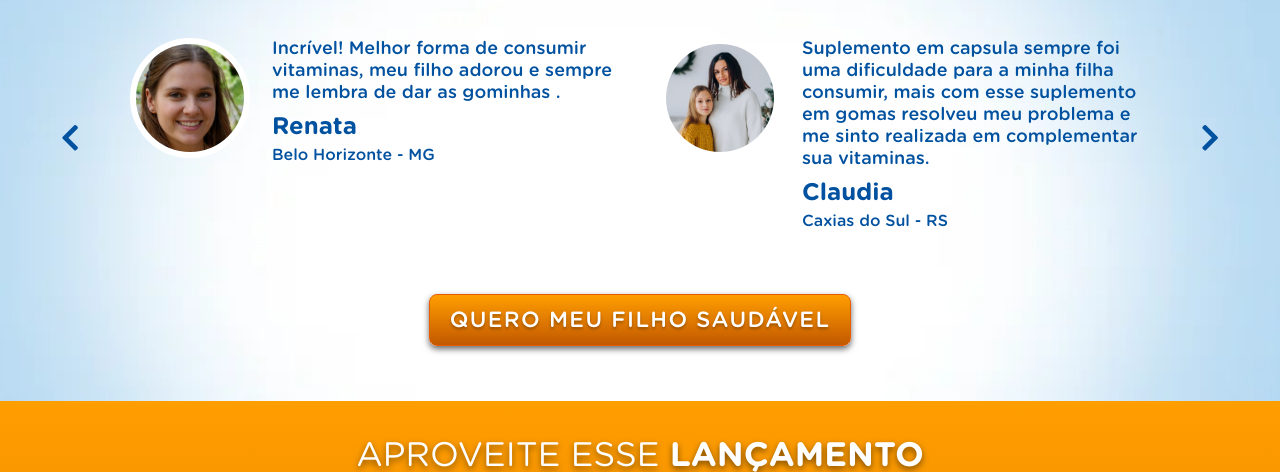
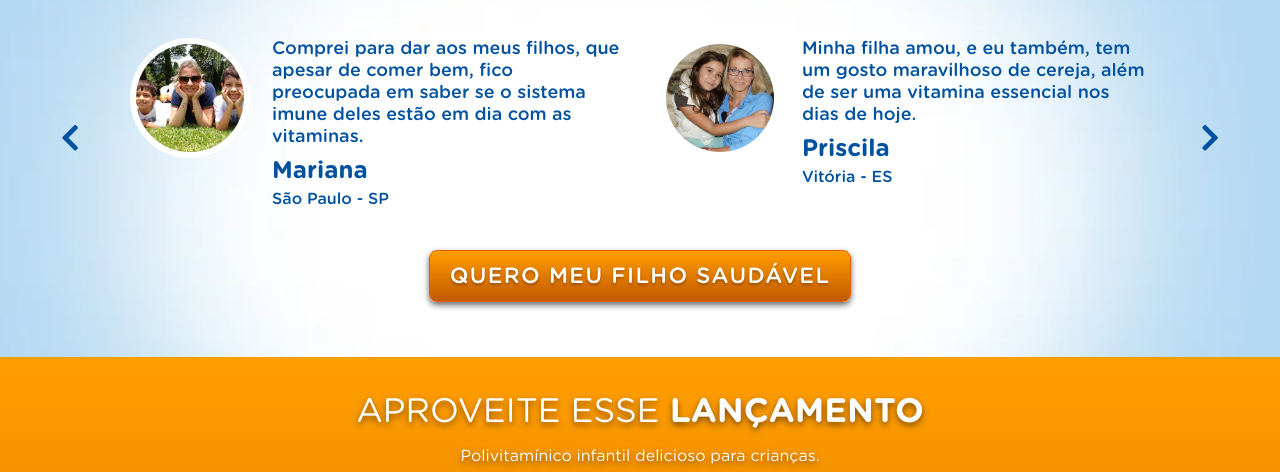
Before and after one commit to developmatt/supervitacd, a PHP site: page /index.php in a window 1280 px wide. Shown: the part 3440-3912 px from the top of the page. Run offline with PHP 8.4, Linux system fonts and the light colour scheme; some libraries are stand-ins or nearby versions.

Commit message:
Alterações Maysa

```diff
--- a/components/footer.php
+++ b/components/footer.php
@@ -63,7 +63,7 @@
         <div class="footer__nav">
           <ul class="footer__ul">
             <li class="footer__li"><a href="/doubts" class="footer__li-link">DÚVIDAS FREQUENTES</a></li>
-            <li class="footer__li"><a href="/composition" class="footer__li-link">COMPOSIÇÃO</a></li>
+            <!--<li class="footer__li"><a href="/composition" class="footer__li-link">COMPOSIÇÃO</a></li>-->
             <li class="footer__li"><a href="/terms" class="footer__li-link">TERMOS DE USO</a></li>
             <li class="footer__li"><a href="/privacy" class="footer__li-link">POLÍTICA DE PRIVACIDADE</a></li>
             <li class="footer__li"><a href="/exchange" class="footer__li-link">POLÍTICA DE DEVOLUÇÃO</a></li>
--- a/html/index.php
+++ b/html/index.php
@@ -7,7 +7,7 @@
             <?php require('./components/menu.php'); ?>
 
             <div class="main__container wrapper">
-                <h2 class="main__title">SUPLEMENTO ALIMENTAR EM PASTILHA DE GOMA DE VITAMINAS</h2>
+                <h2 class="main__title">REFORÇO PARA A IMUNIDADE DO SEU FILHO<br></h2>
                 <h3 class="main__subtitle">60 saborosas <span class="main__subtitle--bold">Gomas de Pectina.</span></h3>
 
                 <a href="#release" class="main__button btn btn-large btn-yellow">QUERO MEU FILHO SAUDÁVEL</a>
@@ -180,94 +180,62 @@
             </div>
             <br />
             <!-- TEXTO -->
+            <?php
+                $currentComment = [];
+                $arrayComment = [
+                [
+                    'avatar' => '/images/foto_doubt_1.png',
+                    'comment' => 'Comprei para dar aos meus filhos, que apesar de comer bem, fico preocupada em saber se o sistema imune deles estão em dia com as vitaminas.',
+                    'name' => 'Mariana',
+                    'city' => 'São Paulo - SP',
+                ],
+                [
+                    'avatar' => '/images/foto_doubt_2.png',
+                    'comment' => 'Minha filha amou, e eu também, tem um gosto maravilhoso de cereja, além de ser uma vitamina essencial nos dias de hoje.',
+                    'name' => 'Priscila',
+                    'city' => 'Vitória - ES',
+                ],
+                [
+                    'avatar' => '/images/foto_doubt_3.png',
+                    'comment' => 'Caiu como uma luva aqui em casa, pois nessa correria do dia-dia é importante dar um complemento vitamínico. Estamos experimentando e gostando muito.',
+                    'name' => 'Cristina',
+                    'city' => 'Santa Bárbara d`este - SP',
+                ],
+                [
+                    'avatar' => '/images/foto_doubt_4.png',
+                    'comment' => 'É uma goma muito saborosa, tinha minhas dúvidas, mas a nutri da Júlia aprovou!',
+                    'name' => 'Marilia',
+                    'city' => 'Curitiba - PR',
+                ],
+                [
+                    'avatar' => '/images/foto_doubt_5.png',
+                    'comment' => 'Amei o produto e o carinho no atendimento da empresa, pois é primordial além de ter um bom produto eles tem um bom atendimento, parabéns a empresa!',
+                    'name' => 'Poliana',
+                    'city' => 'Maceió - AL',
+                ],
+                ];
+            ?>
             <div class="comments__content wrapper">
                 <div class="comments__slider-container">
                     <div class="carousel" id="carousel-text">
+                        <?php foreach($arrayComment as $currentComment) :  ?>
                             <div class="comments__comment-div">
 
                                 <div class="comment">
                                     <div class="comment__image-container">
-                                    <img src="/images/foto_doubt_1.png" alt="" class="comment__image">
+                                        <img src="<?= $currentComment['avatar'] ?>" alt="" class="comment__image">
                                     </div>
 
                                     <div class="comment__text-block">
-                                    <p class="comment__text">Incrível! Melhor forma de consumir vitaminas, meu filho adorou e sempre me lembra de dar as gominhas .</p>
+                                        <p class="comment__text"><?= $currentComment['comment'] ?></p>
 
-                                    <span class="comment__name">Renata</span>
-                                    <spann class="comment__nick">Belo Horizonte - MG</spann>
+                                        <span class="comment__name"><?= $currentComment['name'] ?></span>
+                                        <spann class="comment__nick"><?= $currentComment['city'] ?></spann>
                                     </div>
                                 </div>
 
                             </div>
-
-                        <div class="comments__comment-div">
-
-                            <div class="comment">
-                                <div class="comment__image-container">
-                                    <img src="/images/foto_doubt_2.png" alt="" class="comment__image">
-                                </div>
-
-                                <div class="comment__text-block">
-                                    <p class="comment__text">Suplemento em capsula sempre foi uma dificuldade para a minha filha consumir, mais com esse suplemento em gomas resolveu meu problema e me sinto realizada em complementar sua vitaminas.</p>
-
-                                    <span class="comment__name">Claudia</span>
-                                    <spann class="comment__nick">Caxias do Sul - RS</spann>
-                                </div>
-                            </div>
-
-                        </div>
-
-                        <div class="comments__comment-div">
-
-                            <div class="comment">
-                                <div class="comment__image-container">
-                                    <img src="/images/foto_doubt_3.png" alt="" class="comment__image">
-                                </div>
-
-                                <div class="comment__text-block">
-                                    <p class="comment__text">Minha filha é daquelas que só come carne, batata frita e arroz, sempre me preocupei em relação a vitaminas. Estou muito satisfeita em saber que as vitaminas em gomas vão ajudar a contribuir com a saúde do minha filha.</p>
-
-                                    <span class="comment__name">Fernanda</span>
-                                    <spann class="comment__nick">Rio de Janeiro - RJ</spann>
-                                </div>
-                            </div>
-
-                        </div>
-
-                        <div class="comments__comment-div">
-
-                            <div class="comment">
-                                <div class="comment__image-container">
-                                    <img src="/images/foto_doubt_4.png" alt="" class="comment__image">
-                                </div>
-
-                                <div class="comment__text-block">
-                                    <p class="comment__text">Eu e meu marido trabalhamos, e por mais que tente acompanhar a alimentação dos meus filhos sei que ela é deficiente. Pesquisei na internet e encontrei essas gomas com vitaminas, meus filhos estão adorando!</p>
-
-                                    <span class="comment__name">Márcia</span>
-                                    <spann class="comment__nick">Curvelo - MG</spann>
-                                </div>
-                            </div>
-
-                        </div>
-
-                        <div class="comments__comment-div">
-
-                            <div class="comment">
-                                <div class="comment__image-container">
-                                    <img src="/images/foto_doubt_5.png" alt="" class="comment__image">
-                                </div>
-
-                                <div class="comment__text-block">
-                                    <p class="comment__text">Amei o produto e o carinho no atendimento da empresa, pois é primordial além de ter um bom produto termos um bom atendimento, parabéns a empresa!</p>
-
-                                    <span class="comment__name">Poliana</span>
-                                    <spann class="comment__nick">Maceió - AL</spann>
-                                </div>
-                            </div>
-
-                        </div>
-
+                        <?php endforeach; ?>
                     </div>
                 </div>
 
```
Also changed, not shown: images/foto_doubt_1.png, images/foto_doubt_2.png, images/foto_doubt_3.png, images/foto_doubt_4.png, images/gum.png. Lines whose indentation alone changed are shown as unchanged.
